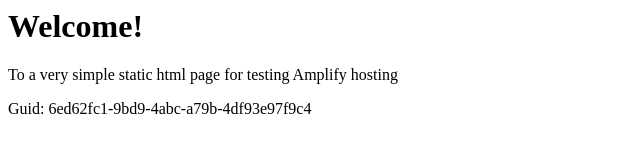
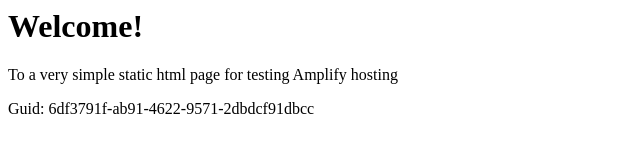
Before and after one commit to aws-aemilia-cmh/Github-PR-Commit-Integration-Test-DoNotTouch-GitHubWebhookPushCanaryTest-v1-prod-us-east-2, a website: page src/index.html in a window 1280 px wide. Shown: the full height of the page, 0-640 px from the left. Drawn offline with Linux system fonts and the light colour scheme.

Commit message:
commit from integ tests

```diff
--- a/src/index.html
+++ b/src/index.html
@@ -12,6 +12,6 @@
 <body>
     <h1>Welcome!</h1>
     <p>To a very simple static html page for testing Amplify hosting</p>
-    <p>Guid: 6ed62fc1-9bd9-4abc-a79b-4df93e97f9c4</p></body>
+    <p>Guid: 6df3791f-ab91-4622-9571-2dbdcf91dbcc</p></body>
 
 </html>
```
